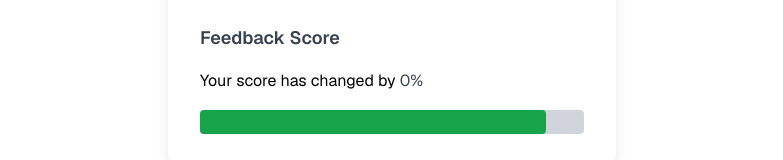
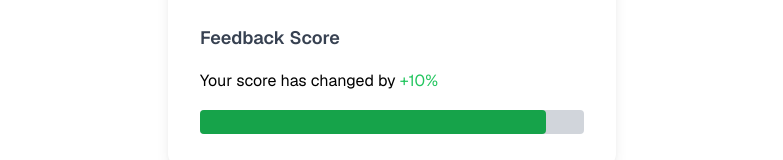
Before and after one commit to jakesosine/shaping_verbal_behavior_through_vector_embeddings, a Next.js app: page /info in a window 1280 px wide. Shown: the part 895-1055 px from the top of the page, without its empty margins (248-1031 px from the left). Built offline with nearby package versions, Linux system fonts and the light colour scheme.

Commit message:
added changes to feedback

```diff
--- a/src/app/(task)/info/page.tsx
+++ b/src/app/(task)/info/page.tsx
@@ -55,6 +55,7 @@ export default function Info() {
                 <div className="w-full">
                     <Feedback
                         cosineSimilarity={0.9}
+                        changedValue={10}
                         notes="Here is an example of where your submission will show up in the feedback. You can see by the meter that this submission was very good."
                     />
                 </div>
```
